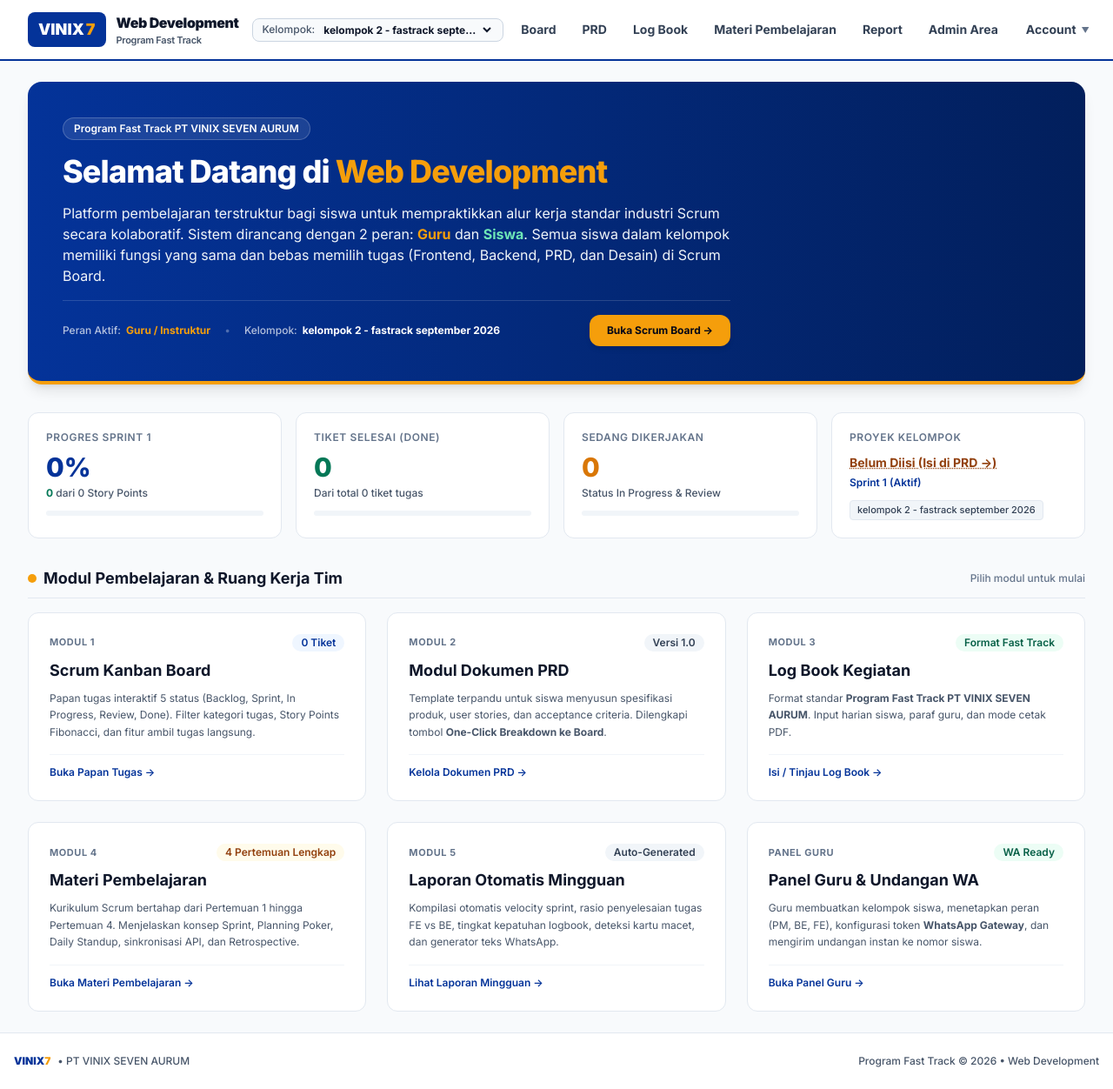
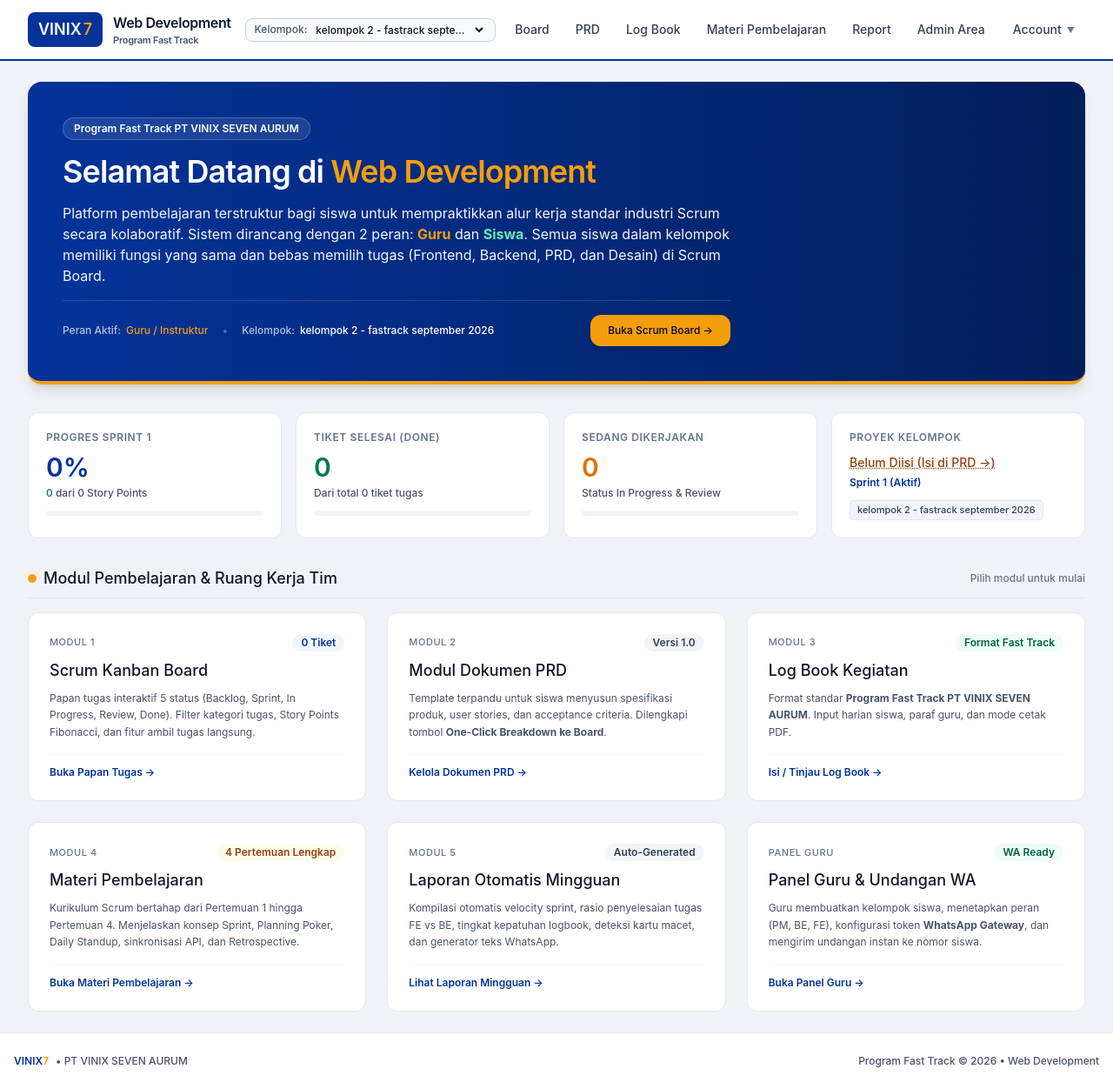
Before and after one commit to rendiya/portal-scrum, a PHP site: page /index.php in a window 1280 px wide. Shown: the whole page at 87% size. Run offline with PHP 8.4, Linux system fonts and the light colour scheme; the visitor is signed in with stand-in values (Sample User, id 1); data comes from the database, SQL or seed files in the repository; some libraries are stand-ins or nearby versions.

Commit message:
style(typography): apply Facebook system font stack and normalize font weights across all pages

```diff
--- a/assets/css/custom.css
+++ b/assets/css/custom.css
@@ -1,6 +1,4 @@
-@import url('https://fonts.googleapis.com/css2?family=Inter:wght@300;400;500;600;700;800;900&display=swap');
-
-/* assets/css/custom.css - VINIX7 Theme (Inter Font, #043399 Navy Blue, #f59e0b Accent) */
+/* assets/css/custom.css - Clean Facebook-style Typography & VINIX7 Palette */
 
 :root {
   --vinix-blue: #043399;
@@ -9,19 +7,45 @@
   --vinix-yellow: #f59e0b;
   --vinix-yellow-dark: #d97706;
   --vinix-yellow-light: #fef8ee;
-  --text-black: #0f172a;
-  --text-dark: #1e293b;
+  --text-black: #1c1e21;
+  --text-dark: #242526;
+  --text-muted: #65676b;
 }
 
 body {
-  font-family: 'Inter', -apple-system, BlinkMacSystemFont, "Segoe UI", Roboto, sans-serif;
+  font-family: 'SF Pro Display', -apple-system, BlinkMacSystemFont, 'Segoe UI', Roboto, Helvetica, Arial, sans-serif;
   color: var(--text-black);
-  background-color: #f8fafc;
+  background-color: #f0f2f5;
+  -webkit-font-smoothing: antialiased;
+  -moz-osx-font-smoothing: grayscale;
 }
 
-/* Ensure headings and body text inherit crisp tone by default */
-h1, h2, h3, h4, h5, h6, p, span, td, th, label, div {
+/* Ensure natural font weights across tags (remove heavy uncalibrated bold) */
+h1, h2, h3, h4, h5, h6 {
+  font-weight: 600;
+  color: #1c1e21;
+}
+
+p, span, td, th, label, div, input, textarea, select, button {
   color: inherit;
+}
+
+/* Global button and input base typography */
+input, textarea, select {
+  font-family: inherit;
+}
+
+/* Soften overly bold classes throughout the app for a cleaner Meta/Facebook aesthetic */
+.font-black {
+  font-weight: 600 !important;
+}
+
+.font-extrabold {
+  font-weight: 600 !important;
+}
+
+.font-bold {
+  font-weight: 500 !important;
 }
 
 .text-white {
@@ -29,7 +53,7 @@ h1, h2, h3, h4, h5, h6, p, span, td, th, label, div {
 }
 
 .text-black {
-  color: #000000 !important;
+  color: #1c1e21 !important;
 }
 
 /* Specific text color helpers */
--- a/includes/header.php
+++ b/includes/header.php
@@ -107,7 +107,16 @@ $currentPage = basename($_SERVER['PHP_SELF']);
             theme: {
                 extend: {
                     fontFamily: {
-                        sans: ['Inter', '-apple-system', 'BlinkMacSystemFont', 'Segoe UI', 'Roboto', 'sans-serif']
+                        sans: [
+                            'SF Pro Display',
+                            '-apple-system',
+                            'BlinkMacSystemFont',
+                            'Segoe UI',
+                            'Roboto',
+                            'Helvetica',
+                            'Arial',
+                            'sans-serif'
+                        ]
                     },
                     colors: {
                         vinix: {
@@ -126,10 +135,13 @@ $currentPage = basename($_SERVER['PHP_SELF']);
     <!-- Custom CSS -->
     <link rel="stylesheet" href="assets/css/custom.css">
     <style>
-        /* Base typography & colors matching vinix7.id */
+        /* Base typography matching Facebook / Meta clean aesthetic */
         body {
-            font-family: 'Inter', -apple-system, BlinkMacSystemFont, "Segoe UI", Roboto, sans-serif;
-            color: #0f172a;
+            font-family: 'SF Pro Display', -apple-system, BlinkMacSystemFont, 'Segoe UI', Roboto, Helvetica, Arial, sans-serif;
+            color: #1c1e21;
+            background-color: #f0f2f5;
+            -webkit-font-smoothing: antialiased;
+            -moz-osx-font-smoothing: grayscale;
         }
         h1, h2, h3, h4, h5, h6, p, span, td, th, label, div, input, textarea, select {
             color: inherit;
@@ -138,7 +150,7 @@ $currentPage = basename($_SERVER['PHP_SELF']);
             color: #ffffff !important;
         }
         .text-black {
-            color: #0f172a !important;
+            color: #1c1e21 !important;
         }
         .text-yellow-accent {
             color: #f59e0b !important;
@@ -148,7 +160,7 @@ $currentPage = basename($_SERVER['PHP_SELF']);
         }
     </style>
 </head>
-<body class="min-h-screen flex flex-col bg-slate-50 text-slate-900 antialiased font-sans">
+<body class="min-h-screen flex flex-col bg-[#f0f2f5] text-[#1c1e21] antialiased font-sans">
 
     <!-- MAIN NAVBAR with VINIX7 Logo & Corporate Navy Border -->
     <header class="no-print bg-white border-b-2 border-[#043399] sticky top-0 z-40 shadow-xs">
```
Also changed, not shown: invite.php (+14 -3 lines).
